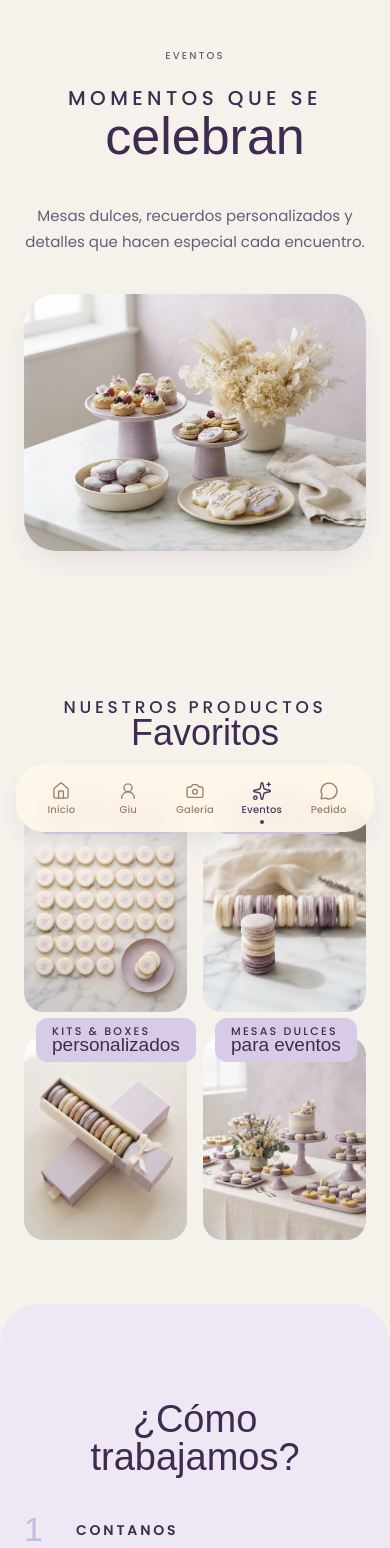
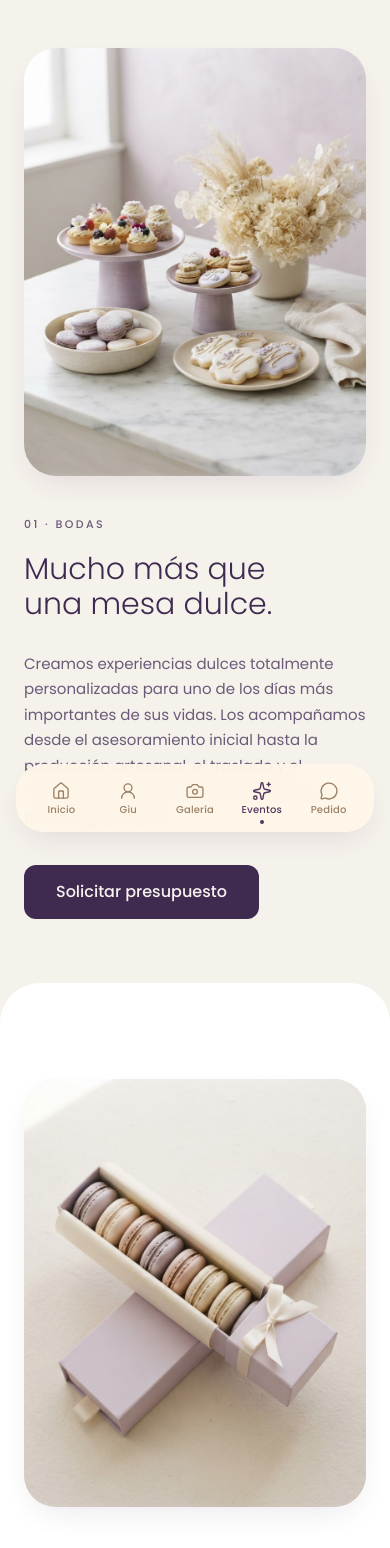
Before and after one commit to maap00/giuliett-patisserie, a Next.js app: page /eventos in a window 390 px wide. Shown: the top 1548 px of the page. Built offline with nearby package versions, Linux system fonts and the light colour scheme; a web font is replaced by a local one.

Commit message:
feat: add events experience
- Add weddings section
- Add corporate events section
- Add celebrations section
- Add responsive editorial event layouts
- Add WhatsApp contact CTAs
- Optimize event sections for mobile and desktop

```diff
--- a/app/eventos/page.tsx
+++ b/app/eventos/page.tsx
@@ -1,22 +1,112 @@
-import { PageIntro } from '@/components/giuliett/page-intro'
-import { Closing } from '@/components/giuliett/sections/closing'
-import { Process } from '@/components/giuliett/sections/process'
-import { Products } from '@/components/giuliett/sections/products'
+import { FramedPhoto, PrimaryAction } from '@/components/giuliett/atoms'
+import { Reveal } from '@/components/giuliett/reveal'
+import { Section } from '@/components/giuliett/section'
+import { waLink } from '@/lib/giuliett'
+
+const eventProposals = [
+  {
+    id: 'bodas',
+    eyebrow: '01 · Bodas',
+    title: 'Mucho más que una mesa dulce.',
+    paragraphs: [
+      'Creamos experiencias dulces totalmente personalizadas para uno de los días más importantes de sus vidas. Los acompañamos desde el asesoramiento inicial hasta la producción artesanal, el traslado y el montaje, cuidando cada detalle para que todo salga perfecto.',
+    ],
+    cta: 'Solicitar presupuesto',
+    message: 'Hola Giuliett, quisiera solicitar presupuesto para una boda.',
+    image: '/images/cierre-mesa-dulce.png',
+    imageAlt: 'Mesa dulce con macarons, tartas y cookies sobre stands de cerámica lila',
+    tone: 'cream',
+    imageFirstOnDesktop: false,
+    closing: undefined,
+  },
+  {
+    id: 'empresas',
+    eyebrow: '02 · Empresas',
+    title: 'Regalos y experiencias que dejan huella.',
+    paragraphs: [
+      'Desarrollamos propuestas gastronómicas personalizadas para empresas, eventos corporativos, lanzamientos, acciones de marketing y regalos institucionales.',
+      'Incorporamos la identidad de tu marca en cada detalle para crear una experiencia memorable.',
+    ],
+    cta: 'Consultar por eventos corporativos',
+    message: 'Hola Giuliett, quisiera consultar por eventos corporativos.',
+    image: '/images/producto-kits.png',
+    imageAlt: 'Caja de regalo lila con macarons y cinta de raso',
+    tone: 'white',
+    imageFirstOnDesktop: true,
+    closing: undefined,
+  },
+  {
+    id: 'celebraciones',
+    eyebrow: '03 · Celebraciones',
+    title: 'Cada momento especial merece un detalle único.',
+    paragraphs: [
+      'Cumpleaños, bautismos, baby showers, aniversarios y todo tipo de eventos.',
+      'Diseñamos propuestas personalizadas para que cada ocasión tenga una impronta dulce, original y pensada especialmente para vos.',
+    ],
+    closing: 'Contanos tu idea y creemos juntos una propuesta única.',
+    cta: 'Quiero mi presupuesto',
+    message: 'Hola Giuliett, quiero mi presupuesto para una celebración.',
+    image: '/images/producto-mesas.png',
+    imageAlt: 'Mesa dulce montada con macarons, flores y cerámica lila',
+    tone: 'lilac-soft',
+    imageFirstOnDesktop: false,
+  },
+] as const
 
 export default function EventosPage() {
   return (
     <main>
-      <PageIntro
-        eyebrow="Eventos"
-        caps="Momentos que se"
-        script="celebran"
-        description="Mesas dulces, recuerdos personalizados y detalles que hacen especial cada encuentro."
-        image="/images/cierre-mesa-dulce.png"
-        imageAlt="Mesa dulce con macarons, tartas y cookies sobre stands de cerámica lila"
-      />
-      <Products />
-      <Process />
-      <Closing />
+      {eventProposals.map((proposal, index) => (
+        <EventSection key={proposal.id} proposal={proposal} first={index === 0} />
+      ))}
     </main>
   )
 }
+
+type EventProposal = (typeof eventProposals)[number]
+
+function EventSection({ proposal, first }: { proposal: EventProposal; first: boolean }) {
+  return (
+    <Section tone={proposal.tone} layered={!first} className={first ? 'pt-12 md:pt-20' : undefined} aria-labelledby={proposal.id}>
+      <div className="grid gap-10 md:gap-14 lg:grid-cols-2 lg:items-center lg:gap-20">
+        <Reveal
+          className={`order-1 w-full ${proposal.imageFirstOnDesktop ? 'lg:order-1' : 'lg:order-2'}`}
+          delay={40}
+        >
+          <FramedPhoto
+            src={proposal.image}
+            alt={proposal.imageAlt}
+            ratio="4/5"
+            lifted
+            className="w-full transition-transform duration-[350ms] ease-out lg:hover:-translate-y-1"
+            sizes="(min-width: 1024px) 50vw, calc(100vw - 48px)"
+          />
+        </Reveal>
+
+        <div className={`order-2 flex flex-col items-start ${proposal.imageFirstOnDesktop ? 'lg:order-2' : 'lg:order-1'}`}>
+          <Reveal delay={100}>
+            <p className="tracked text-[11px] font-medium text-muted-foreground">{proposal.eyebrow}</p>
+          </Reveal>
+          <Reveal delay={160}>
+            <h1 id={proposal.id} className="mt-5 max-w-[18ch] text-balance text-[30px] font-light leading-[1.18] text-primary md:text-[40px] lg:text-[46px]">
+              {proposal.title}
+            </h1>
+          </Reveal>
+          <Reveal delay={220} className="max-w-[52ch]">
+            <div className="mt-7 space-y-4 text-[15px] leading-[1.7] text-muted-foreground md:text-[16px]">
+              {proposal.paragraphs.map((paragraph) => (
+                <p key={paragraph}>{paragraph}</p>
+              ))}
+              {proposal.closing ? <p className="text-primary">{proposal.closing}</p> : null}
+            </div>
+          </Reveal>
+          <Reveal delay={280}>
+            <PrimaryAction href={waLink(proposal.message)} className="mt-9 w-full sm:w-auto">
+              {proposal.cta}
+            </PrimaryAction>
+          </Reveal>
+        </div>
+      </div>
+    </Section>
+  )
+}
```
